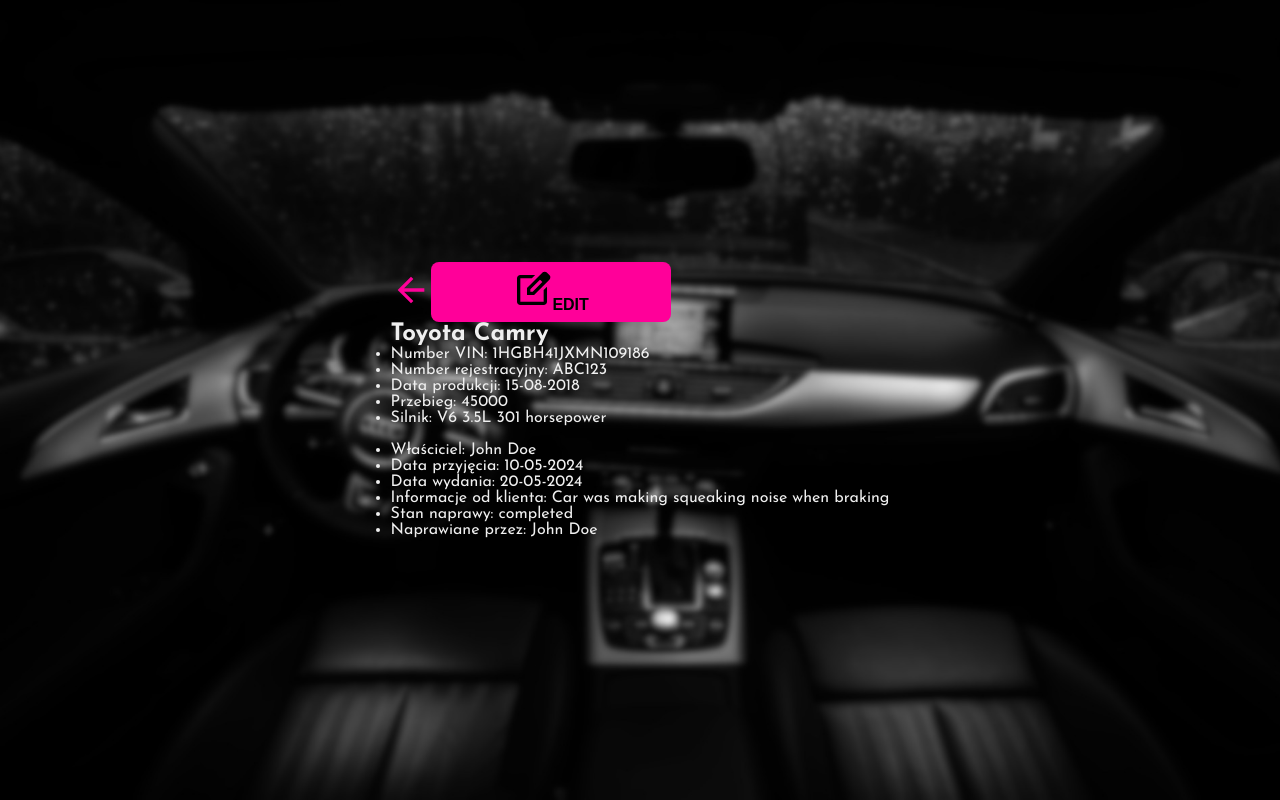
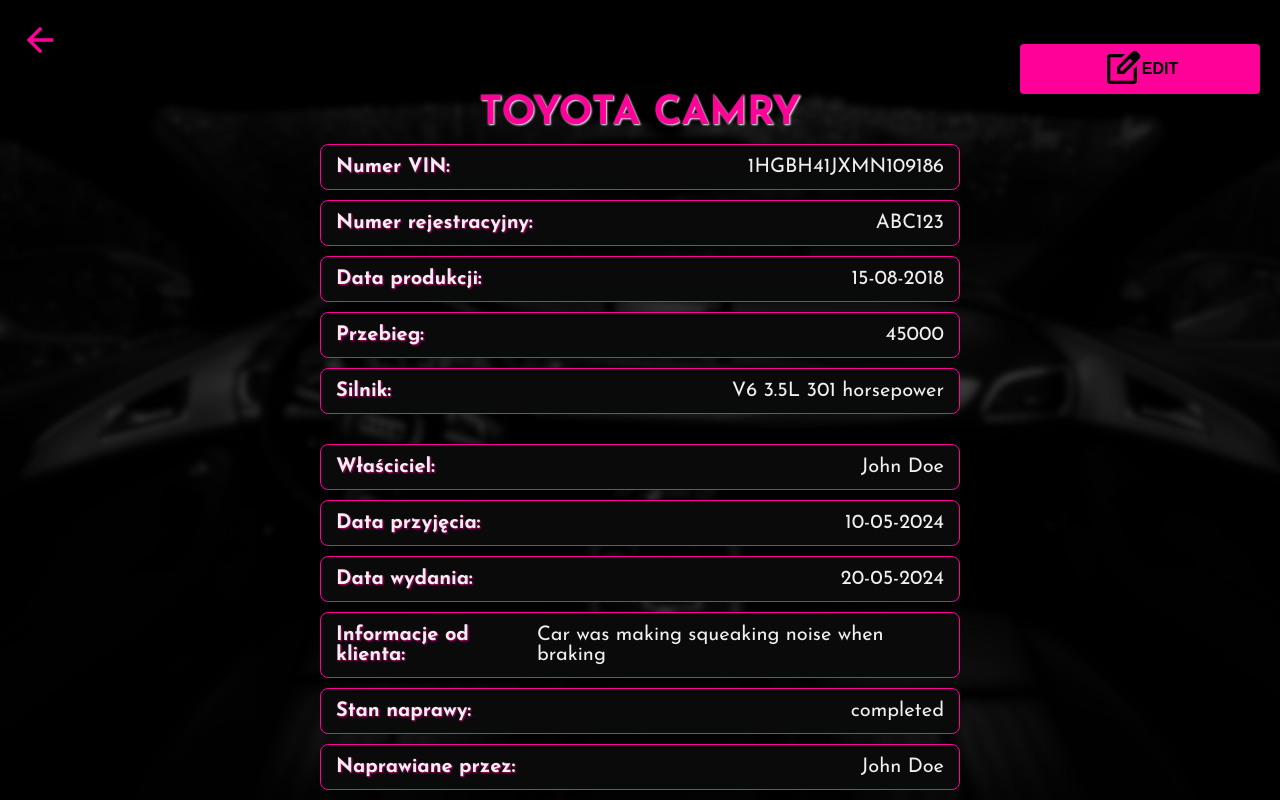
Before and after one commit to JanChmielewski/CarRepair, a React (Vite) app: page /car/1 in a window 1280 px wide. Built offline with nearby package versions, Linux system fonts and the light colour scheme.

Commit message:
Fixed and improved styling on car display page.

```diff
--- a/src/components/car_display/DisplayCar.jsx
+++ b/src/components/car_display/DisplayCar.jsx
@@ -36,9 +36,12 @@
   };
 
   return (
-    <div>
+    <div className="car-display">
       <div className="buttons">
-        <PreviousPageButton buttonColor={'pink'} />
+        <PreviousPageButton
+          buttonColor={'pink'}
+          arrowClassName="arrow-car-display"
+        />
         <button
           className="button edit-btn"
           onClick={handleEditButton}
@@ -52,46 +55,51 @@
       </h2>
       <ul className="car-info-list">
         <li>
-          <span className="label">Number VIN:</span> {car.vinNumber}
+          <span className="label">Numer VIN:</span>
+          <span className="info-content">{car.vinNumber}</span>
         </li>
         <li>
-          <span className="label">Number rejestracyjny:</span>{' '}
-          {car.registrationNumber}
+          <span className="label">Numer rejestracyjny:</span>
+          <span className="info-content">
+            {car.registrationNumber}
+          </span>
         </li>
         <li>
-          <span className="label">Data produkcji:</span>{' '}
-          {car.productionDate}
+          <span className="label">Data produkcji:</span>
+          <span className="info-content">{car.productionDate}</span>
         </li>
         <li>
-          <span className="label">Przebieg:</span> {car.mileage}
+          <span className="label">Przebieg:</span>
+          <span className="info-content">{car.mileage}</span>
         </li>
         <li>
-          <span className="label">Silnik:</span> {car.engine}
+          <span className="label">Silnik:</span>
+          <span className="info-content">{car.engine}</span>
         </li>
         <br />
         <li>
-          <span className="label">Właściciel:</span>{' '}
-          {client.ownerName}
+          <span className="label">Właściciel:</span>
+          <span className="info-content">{client.ownerName}</span>
         </li>
         <li>
-          <span className="label">Data przyjęcia:</span>{' '}
-          {repair.dateOfArrival}
+          <span className="label">Data przyjęcia:</span>
+          <span className="info-content">{repair.dateOfArrival}</span>
         </li>
         <li>
-          <span className="label">Data wydania:</span>{' '}
-          {repair.deadlineDate}
+          <span className="label">Data wydania:</span>
+          <span className="info-content">{repair.deadlineDate}</span>
+        </li>
+        <li className="info-from-client">
+          <span className="label ">Informacje od klienta:</span>
+          <span className="info-content">{repair.clientInfo}</span>
         </li>
         <li>
-          <span className="label">Informacje od klienta:</span>{' '}
-          {repair.clientInfo}
+          <span className="label">Stan naprawy:</span>
+          <span className="info-content">{repair.repairStatus}</span>
         </li>
         <li>
-          <span className="label">Stan naprawy:</span>{' '}
-          {repair.repairStatus}
-        </li>
-        <li>
-          <span className="label">Naprawiane przez:</span>{' '}
-          {repair.repairedBy}
+          <span className="label">Naprawiane przez:</span>
+          <span className="info-content">{repair.repairedBy}</span>
         </li>
       </ul>
     </div>
--- a/src/styles/base/_global.css
+++ b/src/styles/base/_global.css
@@ -37,6 +37,7 @@
   align-items: center;
   background-image: url('../../assets/images/login-page-bg-blurred-1920.jpg');
   background-size: cover;
+  background-attachment: fixed;
 }
 
 button:hover,
--- a/src/styles/main.css
+++ b/src/styles/main.css
@@ -11,5 +11,6 @@
 @import 'pages/_dashboard.css';
 @import 'pages/_notFound.css';
 @import 'pages/_editDetails.css';
+@import 'pages/_displayCar.css';
 @import 'utilities/_helpers.css';
 @import 'utilities/_mixins.css';
--- /dev/null
+++ b/src/styles/pages/_displayCar.css
@@ -0,0 +1,78 @@
+.car-display {
+  background-color: rgba(0, 0, 0, 0.7);
+  width: 100vw;
+  height: 100%;
+  min-height: 100vh;
+}
+
+.arrow-car-display {
+  position: sticky;
+  top: 20px;
+  left: 20px;
+}
+
+.car-title {
+  font-size: 40px;
+  text-align: center;
+  margin-bottom: 10px;
+  text-transform: uppercase;
+  color: var(--primary-color);
+  text-shadow: 1px 1px 2px rgb(255, 255, 255);
+}
+
+.car-info-list {
+  display: flex;
+  flex-wrap: wrap;
+  flex-direction: column;
+  align-content: center;
+  padding: 0;
+  list-style-type: none;
+  font-size: 20px;
+}
+
+.car-info-list li {
+  background-color: rgb(10, 10, 10);
+  border: 1px solid #ff0099;
+  border-radius: 8px;
+  margin-bottom: 10px;
+  padding: 12px 15px;
+  display: flex;
+  justify-content: space-between;
+  align-items: center;
+  max-width: 50vw;
+  overflow-y: auto;
+  max-height: 150px;
+  box-shadow: var(--box-shadow);
+}
+
+.edit-btn {
+  display: flex;
+  justify-content: center;
+  align-items: center;
+  background-color: #ff0099;
+  border: none;
+  border-radius: 4px;
+  padding: 5px 10px;
+  font-size: 16px;
+  margin-left: auto;
+  margin-right: 20px;
+}
+
+.label {
+  font-weight: bold;
+  display: flex;
+  align-items: center;
+  text-shadow: 1px 1px 2px #be0072;
+}
+
+@media (max-width: 1000px) {
+  .car-info-list li {
+    flex-direction: column;
+    padding: 10px;
+    max-width: 50vw;
+  }
+
+  .label {
+    margin-bottom: 15px;
+  }
+}
```
